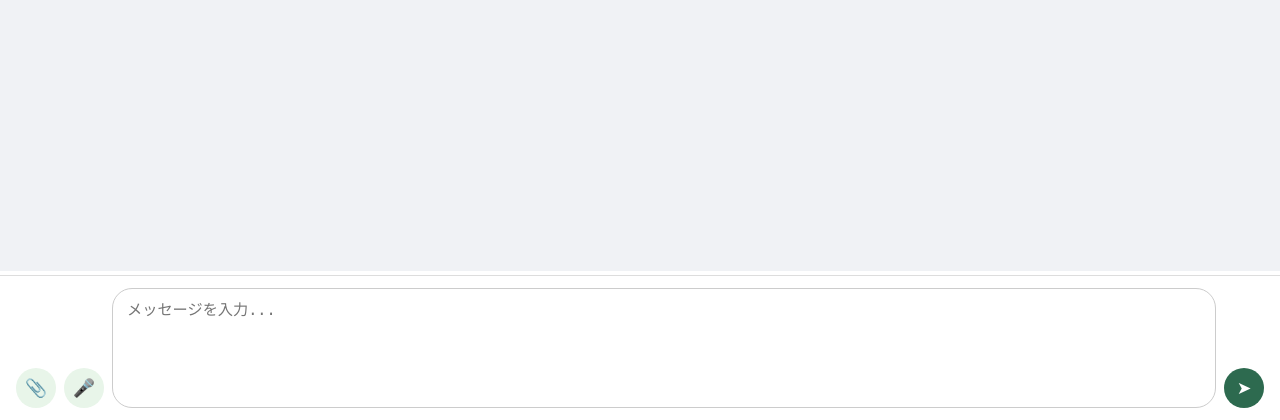
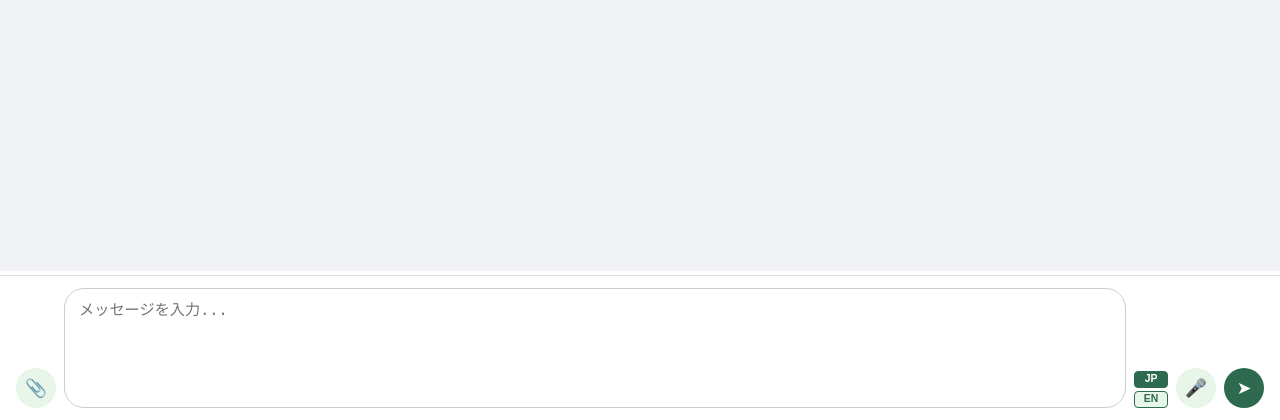
Before and after one commit to sct202512okinawakozohiyane-tech/ko-mei-project, a Flask app: page / in a window 1280 px wide. Shown: the part 380-800 px from the top of the page. Run offline with Flask 3, Linux system fonts and the light colour scheme.

Commit message:
音声入力英語追加

```diff
--- a/workspace/templates/index.html
+++ b/workspace/templates/index.html
@@ -38,6 +38,10 @@
   @keyframes mic-pulse { 0%,100% { opacity:1; } 50% { opacity:0.55; } }
   #send-btn { background: #2d6a4f; color: white; }
   #send-btn:disabled { background: #aaa; cursor: not-allowed; }
+  #lang-toggle { display: flex; flex-direction: column; gap: 3px; flex-shrink: 0; justify-content: center; }
+  .lang-btn { border: 1px solid #2d6a4f; border-radius: 4px; width: 34px; height: 17px; cursor: pointer; font-size: 0.65rem; font-weight: bold; background: #e8f5e9; color: #2d6a4f; padding: 0; line-height: 1; }
+  .lang-btn.active { background: #2d6a4f; color: white; }
+  .lang-btn:hover:not(.active) { background: #c8e6c9; }
   #attachment-preview-wrap { padding: 4px 16px 0; background: white; display: flex; align-items: center; gap: 8px; min-height: 0; }
   #img-preview { max-height: 80px; border-radius: 8px; display: none; }
   #img-clear { display: none; font-size: 0.75rem; color: #e74c3c; cursor: pointer; }
@@ -84,8 +88,12 @@
 </div>
 <div id="input-area">
   <button id="attach-btn" title="ファイルを添付">📎</button>
+  <textarea id="prompt" rows="8" placeholder="メッセージを入力..."></textarea>
+  <div id="lang-toggle">
+    <button id="lang-jp" class="lang-btn active" title="日本語で音声入力">JP</button>
+    <button id="lang-en" class="lang-btn" title="英語で音声入力">EN</button>
+  </div>
   <button id="mic-btn" title="音声入力">🎤</button>
-  <textarea id="prompt" rows="8" placeholder="メッセージを入力..."></textarea>
   <button id="send-btn" title="送信">➤</button>
 </div>
 <input type="file" id="file-input" accept="image/*,.txt,.md,.markdown,.csv,.json,.py,.js,.ts,.jsx,.tsx,.html,.css,.sh,.yaml,.yml,.toml,.xml,.log" style="display:none">
@@ -136,9 +144,23 @@
   // 音声入力 (Web Speech API)
   {
     const SR = window.SpeechRecognition || window.webkitSpeechRecognition;
+    const langJpBtn = document.getElementById('lang-jp');
+    const langEnBtn = document.getElementById('lang-en');
+    let voiceLang = 'ja-JP';
+
+    langJpBtn.addEventListener('click', () => {
+      voiceLang = 'ja-JP';
+      langJpBtn.classList.add('active');
+      langEnBtn.classList.remove('active');
+    });
+    langEnBtn.addEventListener('click', () => {
+      voiceLang = 'en-US';
+      langEnBtn.classList.add('active');
+      langJpBtn.classList.remove('active');
+    });
+
     if (SR) {
       const recognition = new SR();
-      recognition.lang = 'ja-JP';
       recognition.interimResults = false;
       recognition.continuous = false;
       let recording = false;
@@ -158,12 +180,15 @@
       };
       micBtn.addEventListener('click', () => {
         if (recording) { recognition.stop(); }
-        else { recording = true; micBtn.classList.add('recording'); recognition.start(); }
+        else { recognition.lang = voiceLang; recording = true; micBtn.classList.add('recording'); recognition.start(); }
       });
     } else {
       micBtn.disabled = true;
       micBtn.title = 'このブラウザは音声入力をサポートしていません (Chrome/Edge を使用してください)';
       micBtn.style.opacity = '0.4';
+      langJpBtn.disabled = true;
+      langEnBtn.disabled = true;
+      document.getElementById('lang-toggle').style.opacity = '0.4';
     }
   }
 
```
Also changed, not shown: 1 other file.
